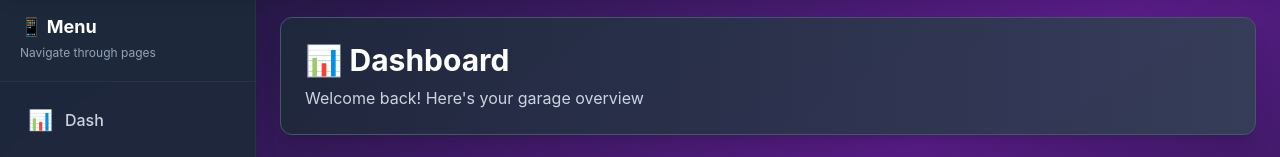
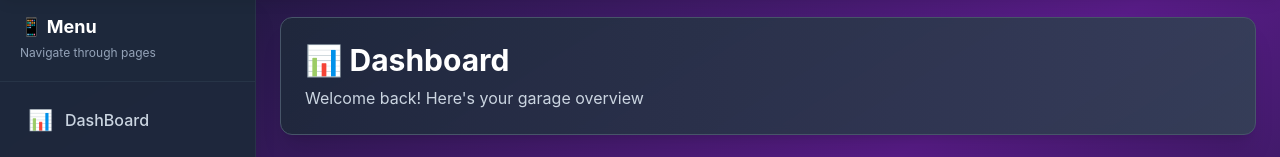
Before and after one commit to HemantDigarse/GarageManagement-BillingSystem-frontend-, a React (Vite) app: page / in a window 1280 px wide. Shown: the part 83-240 px from the top of the page. Built offline with nearby package versions, Linux system fonts and the light colour scheme; no server answers; sample sign-in values are in the browser's storage.

Commit message:
Update in Sidebar

```diff
--- a/src/components/Sidebar.jsx
+++ b/src/components/Sidebar.jsx
@@ -3,7 +3,7 @@ import { NavLink } from 'react-router-dom'
 import { useTheme } from '../context/ThemeContext'
 
 const links = [
-  { to: '/dashboard', label: 'Dash', icon: '📊' },
+  { to: '/dashboard', label: 'DashBoard', icon: '📊' },
   { to: '/customers', label: 'Customers', icon: '👥' },
   { to: '/vehicles', label: 'Vehicles', icon: '🚗' },
   { to: '/services', label: 'Services', icon: '🔧' },
```
